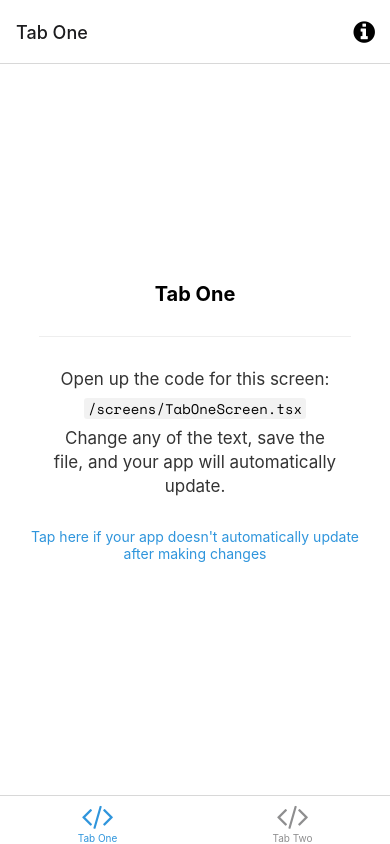
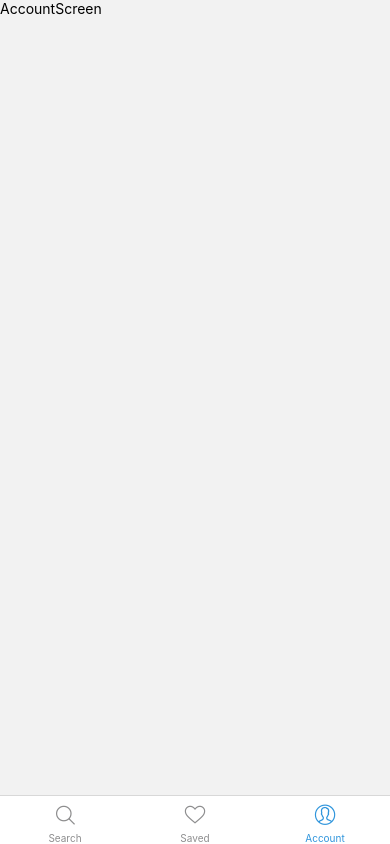
Before and after one commit to CharaD7/rngo-apartments-app, a React Native app: screen /Account in a window 390 px wide. Built offline with nearby package versions, Linux system fonts and the light colour scheme; what expo-linking would draw is missing.

Commit message:
Added Search, Saved and Account screens

```diff
--- a/navigation/index.tsx
+++ b/navigation/index.tsx
@@ -3,7 +3,6 @@
  * https://reactnavigation.org/docs/getting-started
  *
  */
-import { FontAwesome } from '@expo/vector-icons';
 import { createBottomTabNavigator } from '@react-navigation/bottom-tabs';
 import { NavigationContainer, DefaultTheme, DarkTheme } from '@react-navigation/native';
 import { createNativeStackNavigator } from '@react-navigation/native-stack';
@@ -12,8 +11,12 @@ import { ColorSchemeName, Pressable } from 'react-native';
 
 import Colors from '../constants/Colors';
 import useColorScheme from '../hooks/useColorScheme';
+import AccountScreen from '../screens/AccountScreen';
+import { EvilIcons } from '@expo/vector-icons';
 import ModalScreen from '../screens/ModalScreen';
 import NotFoundScreen from '../screens/NotFoundScreen';
+import SavedScreen from '../screens/SavedScreen';
+import SearchScreen from '../screens/SearchScreen';
 import TabOneScreen from '../screens/TabOneScreen';
 import TabTwoScreen from '../screens/TabTwoScreen';
 import { RootStackParamList, RootTabParamList, RootTabScreenProps } from '../types';
@@ -65,34 +68,27 @@ function BottomTabNavigator() {
       }}
     >
       <BottomTab.Screen
-        name="TabOne"
-        component={TabOneScreen}
-        options={({ navigation }: RootTabScreenProps<'TabOne'>) => ({
-          title: 'Tab One',
-          tabBarIcon: ({ color }) => <TabBarIcon name="code" color={color} />,
-          headerRight: () => (
-            <Pressable
-              onPress={() => navigation.navigate('Modal')}
-              style={({ pressed }) => ({
-                opacity: pressed ? 0.5 : 1,
-              })}
-            >
-              <FontAwesome
-                name="info-circle"
-                size={25}
-                color={Colors[colorScheme].text}
-                style={{ marginRight: 15 }}
-              />
-            </Pressable>
-          ),
-        })}
+        name="Search"
+        component={SearchScreen}
+        options={{
+          headerShown: false,
+          tabBarIcon: ({ color }) => <TabBarIcon name="search" color={color} />,
+        }}
       />
       <BottomTab.Screen
-        name="TabTwo"
-        component={TabTwoScreen}
+        name="Saved"
+        component={SavedScreen}
         options={{
-          title: 'Tab Two',
-          tabBarIcon: ({ color }) => <TabBarIcon name="code" color={color} />,
+          headerShown: false,
+          tabBarIcon: ({ color }) => <TabBarIcon name="heart" color={color} />,
+        }}
+      />
+      <BottomTab.Screen
+        name="Account"
+        component={AccountScreen}
+        options={{
+          headerShown: false,
+          tabBarIcon: ({ color }) => <TabBarIcon name="user" color={color} />,
         }}
       />
     </BottomTab.Navigator>
@@ -103,8 +99,8 @@ function BottomTabNavigator() {
  * You can explore the built-in icon families and icons on the web at https://icons.expo.fyi/
  */
 function TabBarIcon(props: {
-  name: React.ComponentProps<typeof FontAwesome>['name'];
+  name: React.ComponentProps<typeof EvilIcons>['name'];
   color: string;
 }) {
-  return <FontAwesome size={30} style={{ marginBottom: -3 }} {...props} />;
+  return <EvilIcons size={30} style={{ marginBottom: -3 }} {...props} />;
 }
--- /dev/null
+++ b/screens/AccountScreen.tsx
@@ -0,0 +1,12 @@
+import { View, Text } from 'react-native';
+import React from 'react';
+
+const AccountScreen = () => {
+  return (
+    <View>
+      <Text>AccountScreen</Text>
+    </View>
+  );
+};
+
+export default AccountScreen;
--- /dev/null
+++ b/screens/SavedScreen.tsx
@@ -0,0 +1,12 @@
+import { View, Text } from 'react-native';
+import React from 'react';
+
+const SavedScreen = () => {
+  return (
+    <View>
+      <Text>SavedScreen</Text>
+    </View>
+  );
+};
+
+export default SavedScreen;
--- /dev/null
+++ b/screens/SearchScreen.tsx
@@ -0,0 +1,12 @@
+import { View, Text } from 'react-native';
+import React from 'react';
+
+const SearchScreen = () => {
+  return (
+    <View>
+      <Text>SearchScreen</Text>
+    </View>
+  );
+};
+
+export default SearchScreen;
--- a/types.tsx
+++ b/types.tsx
@@ -9,7 +9,7 @@ import { NativeStackScreenProps } from '@react-navigation/native-stack';
 
 declare global {
   namespace ReactNavigation {
-    interface RootParamList extends RootStackParamList {}
+    interface RootParamList extends RootStackParamList { }
   }
 }
 
@@ -27,6 +27,9 @@ export type RootStackScreenProps<Screen extends keyof RootStackParamList> = Nati
 export type RootTabParamList = {
   TabOne: undefined;
   TabTwo: undefined;
+  Search: undefined;
+  Saved: undefined;
+  Account: undefined;
 };
 
 export type RootTabScreenProps<Screen extends keyof RootTabParamList> = CompositeScreenProps<
```
